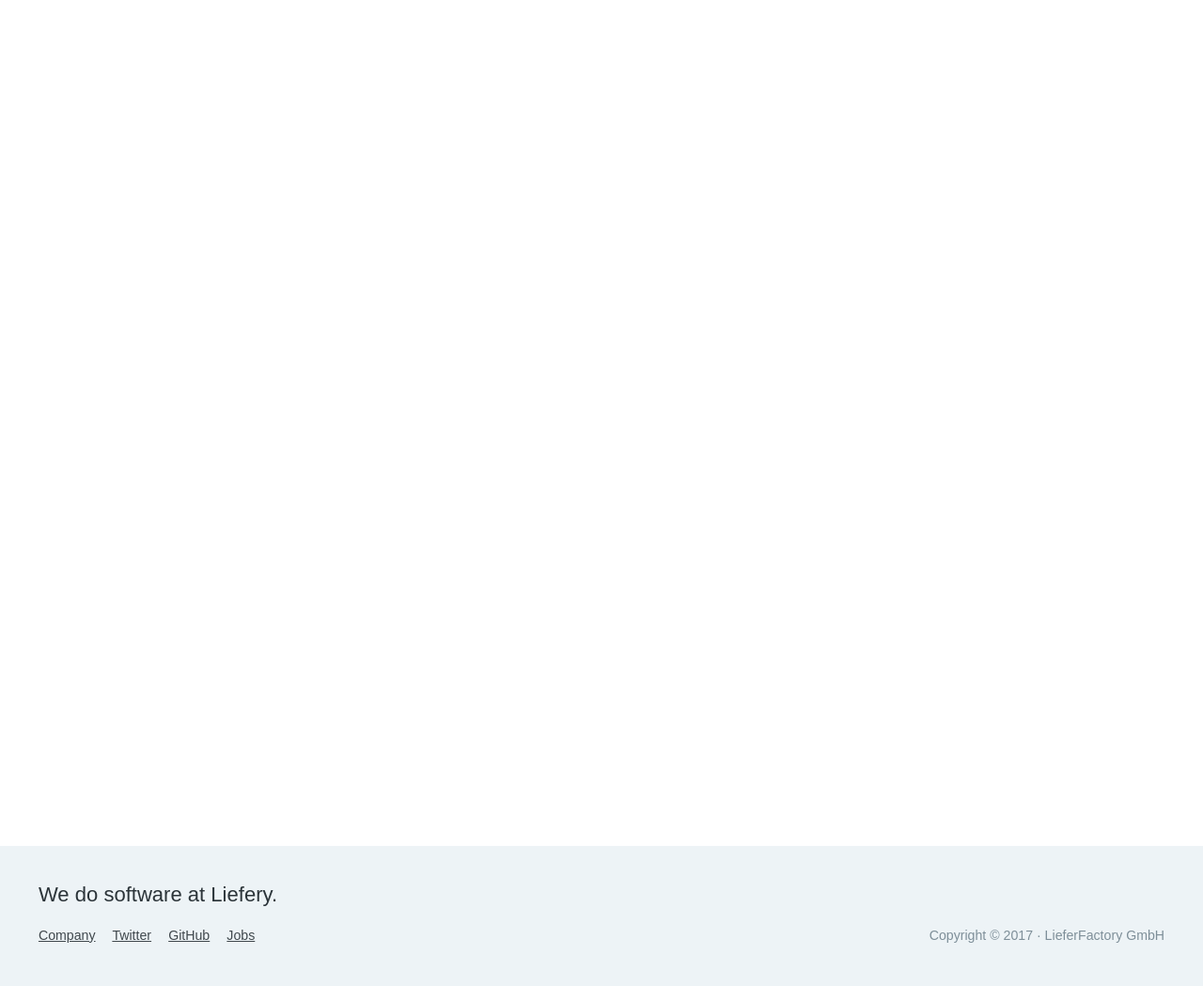
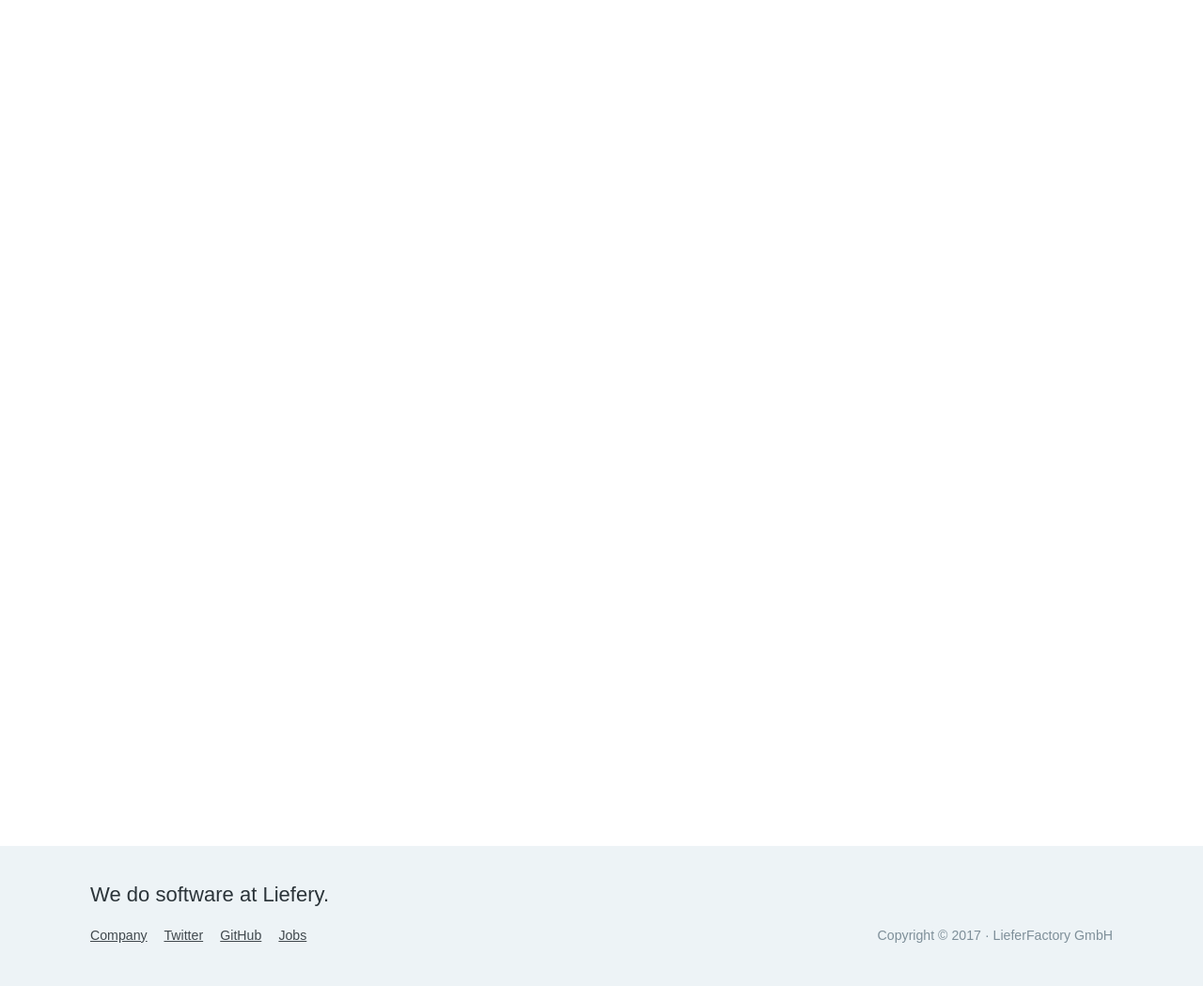
Before and after one commit to liefery-it-legacy/blog, a Jekyll site: the page built from index.md, in a window 1280 px wide. Shown: the whole page at 94% size. Built offline with Jekyll 4.4.1, drawn with Linux system fonts in a browser that asks for light colours; some web fonts are replaced.

Commit message:
[#LIEF-9943] Improve layout on mobile devices

```diff
--- a/_includes/disqus.html
+++ b/_includes/disqus.html
@@ -11,7 +11,7 @@
 
   (function() { // DON'T EDIT BELOW THIS LINE
     var d = document, s = d.createElement('script');
-    s.src = 'http://liefery-tech.disqus.com/embed.js';
+    s.src = 'https://liefery-tech.disqus.com/embed.js';
     s.setAttribute('data-timestamp', +new Date());
     (d.head || d.body).appendChild(s);
   })();
--- a/_includes/footer.html
+++ b/_includes/footer.html
@@ -1,4 +1,5 @@
 <footer>
+  <div>
     <section>
       <h3>We do software at Liefery.</h3>
       <p>
@@ -9,4 +10,5 @@
       </p>
     </section>
     <p id="copyright">Copyright &copy; 2017 · LieferFactory GmbH</p>
+  </div>
 </footer>
--- a/_sass/components/_footer.scss
+++ b/_sass/components/_footer.scss
@@ -1,10 +1,14 @@
 footer {
-  padding: 3em 3.25em;
+  padding: 3em 0;
   background: map-get($palette, light);
-  @media screen and (min-width: map-get($breakpoints, small)) {
-    display: flex;
-    justify-content: space-between;
-    align-items: flex-end;
+  & > div {
+    width: 85%;
+    margin: 0 auto;
+    @media screen and (min-width: map-get($breakpoints, small)) {
+      display: flex;
+      justify-content: space-between;
+      align-items: flex-end;
+    }
   }
   h3 {
     margin: 0;
--- a/_sass/components/_logo.scss
+++ b/_sass/components/_logo.scss
@@ -1,17 +1,26 @@
 #logo {
   position: absolute;
   z-index: 1;
+  width: 85%;
   top: 3.5rem;
-  left: 3.25rem;
+  left: 50%;
+  transform: translateX(-50%);
+  text-align: center;
   color: map-get($palette, lightest) !important;
-  font-size: 2em;
+  font-size: 1.8em;
   font-weight: bold;
+  line-height: 1.58;
   text-decoration: none;
   opacity: 0.7;
   transition: opacity 0.2s ease-in-out;
   @media screen and (min-width: map-get($breakpoints, small)) {
     font-size: 2.5em;
   }
+  @media screen and (min-width: map-get($breakpoints, large)) {
+    left: 3.25rem;
+    transform: none;
+    text-align: left;
+  }
   &:active, &:focus, &:hover {
     color: inherit;
     opacity: 1;
--- a/_sass/layouts/_blog.scss
+++ b/_sass/layouts/_blog.scss
@@ -34,6 +34,7 @@ main#blog {
       h3 {
         margin: 0.5em 0 0.7em;
         font-size: 2.5em;
+        word-wrap: break-word;
       }
       &:first-child {
         h3 {
@@ -52,15 +53,20 @@ main#blog {
       flex-direction: column;
       justify-content: flex-end;
       flex: 1;
-      position: relative;
-      padding: 12em 3.25em 8em;
+      padding: 12em 0 3.5em;
       color: map-get($palette, lightest);
       background: map-get($palette, blue);
       @media screen and (min-width: map-get($breakpoints, large)) {
-        padding-top: 3.5em;
+        padding: 3.5em 3.25rem;
       }
       h3, p {
         color: map-get($palette, lightest) !important;
+        width: 85%;
+        margin-left: auto;
+        margin-right: auto;
+        @media screen and (min-width: map-get($breakpoints, large)) {
+          width: 100%;
+        }
       }
       h3 {
         margin-bottom: 0.35em;
@@ -76,9 +82,13 @@ main#blog {
       }
       a.arrow {
         display: block;
-        position: absolute;
-        bottom: 3.5rem;
-        right: 3.25rem;
+        margin-top: 4em;
+        width: 85%;
+        margin: 0 auto;
+        text-align: right;
+        @media screen and (min-width: map-get($breakpoints, large)) {
+          width: 100%;
+        }
       }
     }
     & > section {
@@ -86,13 +96,14 @@ main#blog {
       flex-direction: column;
       align-items: center;
       flex: 1;
-      padding: 3.5em 3.25em;
+      padding: 3.5em 0;
       overflow-y: auto;
       @media screen and (min-width: map-get($breakpoints, large)) {
         justify-content: center;
       }
       article {
         padding: 2em 0;
+        width: 85%;
         max-width: 750px;
         &:first-child {
           padding-top: 0;
```
Lines whose indentation alone changed are shown as unchanged.
